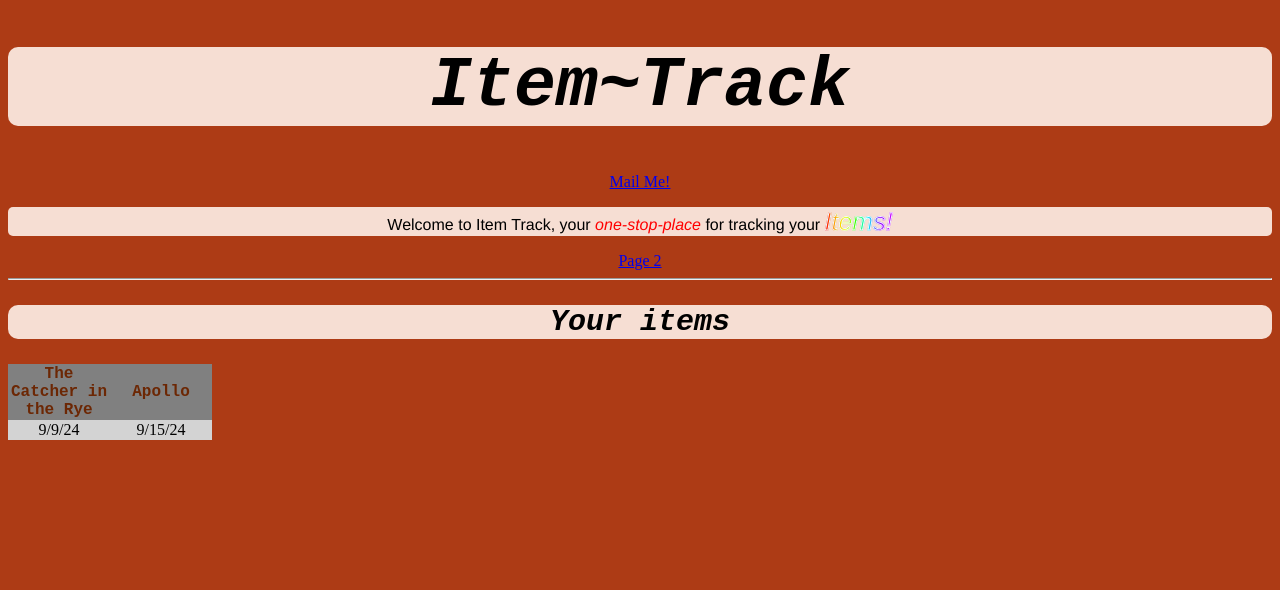
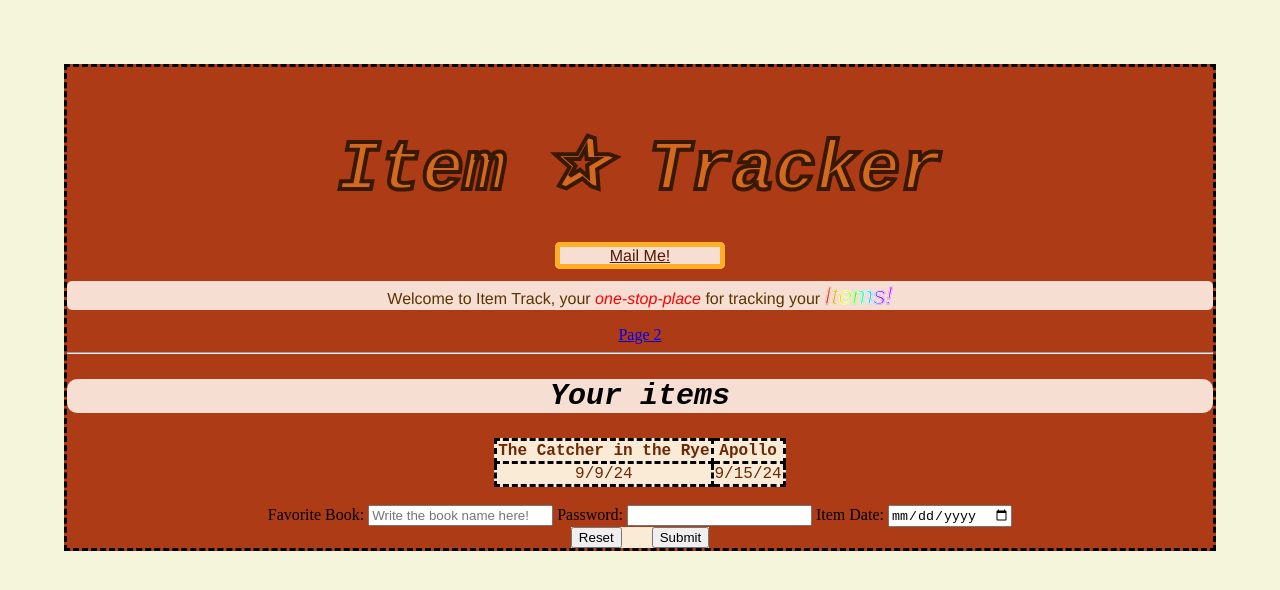
Before and after one commit to CinoDelta/Item-Tracker-Website, a plain HTML site: page HTML/index.html in a window 1280 px wide. Drawn offline with Linux system fonts and the light colour scheme.

Commit message:
More web development

```diff
--- a/HTML/CSS/main.css
+++ b/HTML/CSS/main.css
@@ -1,15 +1,52 @@
 body {
     background-color: rgb(173, 59, 21);
     text-align: center;
+    margin: 5%;
+    border: dashed black 3px;
 }
 
-.Title {
+html {background-color: beige;}
+
+#Title {
     font-family: 'Courier New', Courier, monospace;
-    background-color: rgb(246, 222, 211);
     border-width: 5px;
     border-radius: 10px;
     border-color: black;
+    color:chocolate;
+    -webkit-text-stroke: rgb(56, 25, 0);
+    -webkit-text-stroke-width: 4px;
     font-size: 70px;
+    z-index: 2;
+    position: relative;
+    display: block;
+    text-align: center;
+    top: 10px;
+}
+
+.container {
+    display: flex;
+    flex-direction: column;
+    align-items: center;
+}
+
+.absolute {
+    position: absolute;
+}
+
+.relative {
+    position: relative;
+}
+
+#TitleUnderHead {
+    display: inline-block;
+    margin-bottom: 0px;
+    z-index: 0;
+    position: absolute;
+    width: 90%;
+    border: 3px solid black;
+    border-radius: 10px;
+    color: rgba(0,0,0, 0.5);
+    opacity: .5;
 }
 
 .SubTitle {
@@ -31,6 +68,26 @@ body {
     font-family: 'Franklin Gothic Medium', 'Arial Narrow', Arial, sans-serif;
     background-color: rgb(246, 222, 211);
     border-radius: 5px;
+    color:rgb(92, 52, 0)
+}
+
+.infoLink {
+    font-family: 'Franklin Gothic Medium', 'Arial Narrow', Arial, sans-serif;
+    background-color: rgb(246, 222, 211);
+    border-radius: 5px;
+    color:rgb(92, 52, 0);
+    border: 5px solid rgb(255, 175, 38);
+    padding-left: 50px;
+    padding-right: 50px;
+}
+
+
+.infoLink:link{
+    color: rgb(87, 23, 0);
+}
+
+.infoLink:hover{
+    color: chocolate;
 }
 
 .rainbow {
@@ -45,10 +102,27 @@ body {
 
 .bookTable {
     border-collapse: collapse;
-    width: "200"
+    width: "600";
+    margin-left: auto;
+    margin-right: auto;
+    border: 3px dashed black;
+    background-color: antiquewhite;
 }
 
 th.bookTable {
+    width: "300";
     color: rgb(108, 39, 4);
     font-family: 'Courier New', Courier, monospace;
 }
+
+td.bookTable {
+    width: "300";
+    color: rgb(108, 39, 4);
+    font-family: 'Courier New', Courier, monospace;
+}
+
+.Button {
+    background-color: antiquewhite;
+    color:aqua;
+    font-family: 'Franklin Gothic Medium', 'Arial Narrow', Arial, sans-serif;
+}
--- a/HTML/index.html
+++ b/HTML/index.html
@@ -18,11 +18,26 @@
     <meta name="viewport" content="width=device-width, initial-scale=1.0">
     <meta name="keywords" content="Items, tracking, Helpful">
 
-    <h1 class="Title">
-        <i>Item~Track</i>
-    </h1>
+    <div class="banner">
 
-    <a href = "mailto:opara88daniel@gmail.com" target="_self" title="google">
+    </div>
+
+    <div class="relative">
+
+        <h1 id="Title">
+            <i>
+                Item ✰ Tracker</i>
+
+              <!--  <img id="TitleUnderHead" src="https://zenkit.com/wp-content/uploads/2018/04/header.en91.jpg" alt="Checklist image"> -->
+        </h1>
+
+
+    </div>
+
+
+
+
+    <a class="infoLink"  href = "mailto:opara88daniel@gmail.com" target="_self" title="google">
         Mail Me!
     </a>
 
@@ -42,23 +57,54 @@
 
     <h2 class="SubTitle">Your items</h2>
 
+
     <table class = "bookTable">
         <!-- Books -->
 
         <tr bgcolor="grey">
-            <th class = "bookTable" width="100">The Catcher in the Rye</th>
-            <th class = "bookTable" width="100">Apollo</th>
+            <th class = "bookTable">The Catcher in the Rye</th>
+            <th class = "bookTable">Apollo</th>
         </tr>
 
          <!-- Time Read -->
 
         <tr bgcolor="lightgrey">
-            <td width="100">9/9/24</td>
-            <td width="100">9/15/24</td>
+            <td class = "bookTable">9/9/24</td>
+            <td class = "bookTable">9/15/24</td>
         </tr>
 
     </table>
 
+    <br>
+
+    <form action="action_page.php" method="get">
+        <label for="bookName"> Favorite Book: </label>
+        <input type="text" id="bookName" name="bookName" placeholder="Write the book name here!">
+
+        <label for="pass">Password:</label>
+        <input type="password" id="pass" name="pass" maxlength="24" minlength="12">
+
+        <label for="itemDate">Item Date:</label>
+        <input type="date" id="itemDate" name="Item Date">
+
+        <br>
+
+        <span class="Button" style="display: inline-flex;">
+            <div style="margin-right: 30px;">
+                <input type="reset">
+            </div>
+
+
+            <div>
+                <input type="submit">
+            </div>
+        </span>
+
+
+    </form>
+
+
+
 </body>
 
 </html>
```
